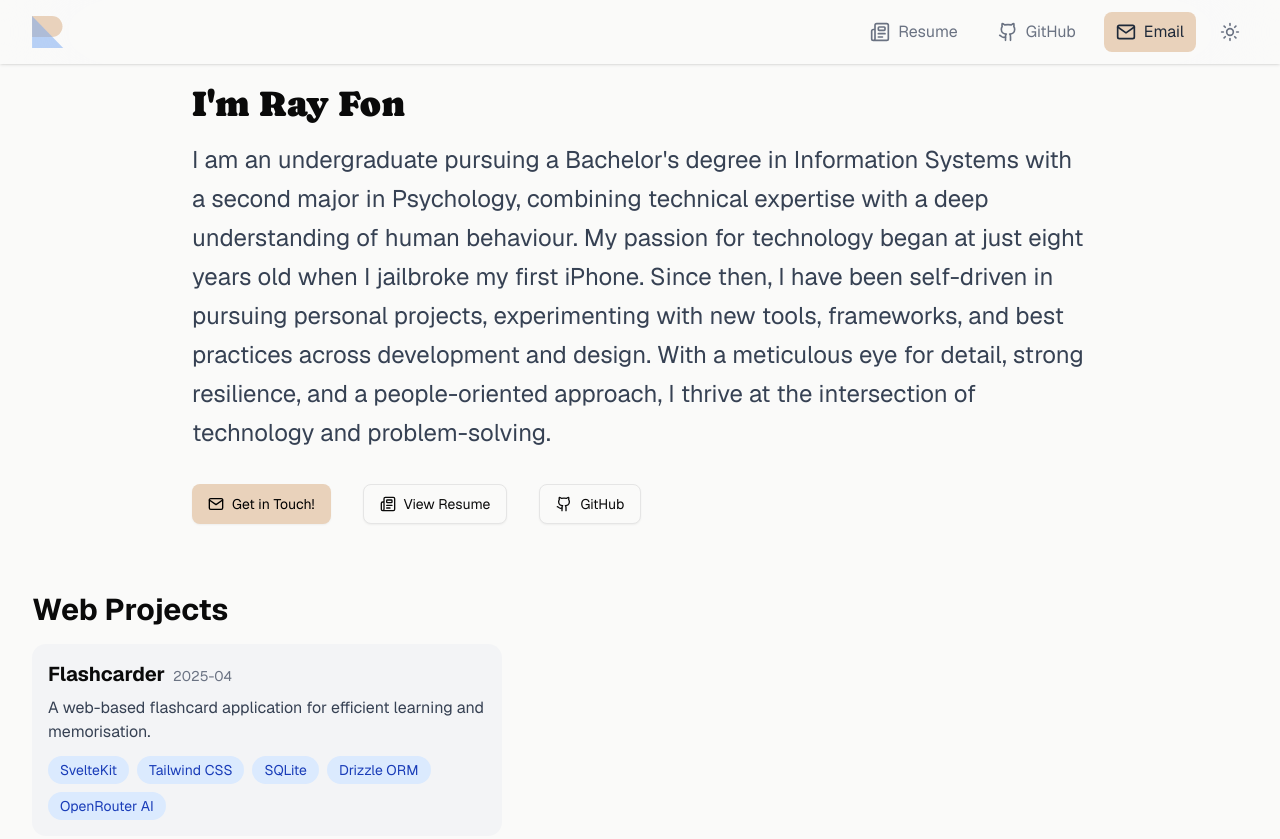
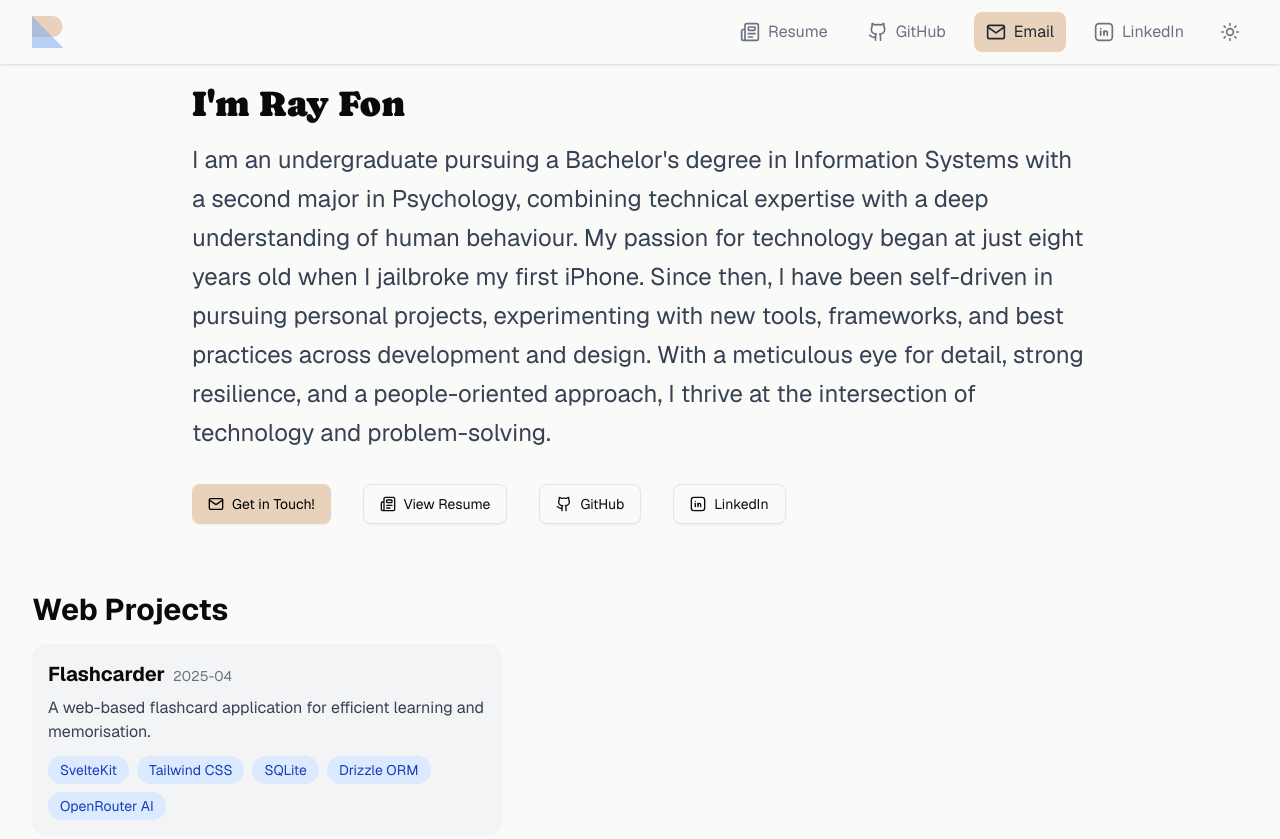
Before and after one commit to r4yfon/r4yfon.github.io, a Gatsby site: page / in a window 1280 px wide. Shown: the top 839 px of the page. Built offline with nearby package versions, Linux system fonts and the light colour scheme; Gatsby itself is replaced by a stand-in of ours; some packages are replaced by stand-ins of ours.

Commit message:
added linkedin

```diff
--- a/src/components/hero.tsx
+++ b/src/components/hero.tsx
@@ -100,6 +100,34 @@ const Hero: React.FC = () => {
                 GitHub
               </a>
             </Button>
+
+            <Button asChild variant="outline" size="lg">
+              <a
+                href="https://www.linkedin.com/in/rayfon"
+                target="_blank"
+                rel="noopener noreferrer"
+                className="flex items-center gap-2">
+                <svg
+                  xmlns="http://www.w3.org/2000/svg"
+                  width="20"
+                  height="20"
+                  viewBox="0 0 24 24"
+                  fill="none"
+                  stroke="currentColor"
+                  strokeWidth="2"
+                  strokeLinecap="round"
+                  strokeLinejoin="round"
+                  className="lucide lucide-linkedin-icon lucide-linkedin">
+                  <rect x="2" y="2" width="20" height="20" rx="4"></rect>
+                  <path d="M8 11v5"></path>
+                  <path d="M8 8v.01"></path>
+                  <path d="M12 16v-5"></path>
+                  <path d="M16 16v-3a2 2 0 0 0-4 0"></path>
+                  <title>View my LinkedIn profile!</title>
+                </svg>
+                LinkedIn
+              </a>
+            </Button>
           </div>
         </div>
       </div>
--- a/src/components/navbar.tsx
+++ b/src/components/navbar.tsx
@@ -51,7 +51,11 @@ const Navbar: React.FC = () => {
       <a
         className="text-2xl font-bold text-gray-900 dark:text-white flex items-center gap-2"
         href="/">
-        <img src="/assets/favicon.svg" alt="Logo" className="h-8 w-8 inline-block" />
+        <img
+          src="/assets/favicon.svg"
+          alt="Logo"
+          className="h-8 w-8 inline-block"
+        />
       </a>
 
       <div className="hidden md:flex space-x-4 items-center">
@@ -127,6 +131,33 @@ const Navbar: React.FC = () => {
             <title>Send me an email!</title>
           </svg>
           Email
+        </a>
+
+        {/* LinkedIn icon */}
+        <a
+          href="https://www.linkedin.com/in/rayfon"
+          target="_blank"
+          rel="noopener noreferrer"
+          className="px-3 py-2 flex gap-x-2 rounded-md hover:bg-gray-200 dark:hover:bg-gray-600 items-center">
+          <svg
+            xmlns="http://www.w3.org/2000/svg"
+            width="20"
+            height="20"
+            viewBox="0 0 24 24"
+            fill="none"
+            stroke="currentColor"
+            strokeWidth="2"
+            strokeLinecap="round"
+            strokeLinejoin="round"
+            className="lucide lucide-linkedin-icon lucide-linkedin">
+            <rect x="2" y="2" width="20" height="20" rx="4"></rect>
+            <path d="M8 11v5"></path>
+            <path d="M8 8v.01"></path>
+            <path d="M12 16v-5"></path>
+            <path d="M16 16v-3a2 2 0 0 0-4 0"></path>
+            <title>View my LinkedIn profile!</title>
+          </svg>
+          LinkedIn
         </a>
 
         {/* Dark mode button */}
@@ -267,6 +298,31 @@ const Navbar: React.FC = () => {
               </svg>
               Email
             </a>
+            <a
+              href="https://www.linkedin.com/in/rayfon"
+              target="_blank"
+              rel="noopener noreferrer"
+              className="px-3 py-2 flex gap-x-2 rounded-md hover:bg-gray-200 text-gray-500 dark:text-white dark:hover:bg-gray-600 items-center">
+              <svg
+                xmlns="http://www.w3.org/2000/svg"
+                width="20"
+                height="20"
+                viewBox="0 0 24 24"
+                fill="none"
+                stroke="currentColor"
+                strokeWidth="2"
+                strokeLinecap="round"
+                strokeLinejoin="round"
+                className="lucide lucide-linkedin-icon lucide-linkedin">
+                <rect x="2" y="2" width="20" height="20" rx="4"></rect>
+                <path d="M8 11v5"></path>
+                <path d="M8 8v.01"></path>
+                <path d="M12 16v-5"></path>
+                <path d="M16 16v-3a2 2 0 0 0-4 0"></path>
+                <title>View my LinkedIn profile!</title>
+              </svg>
+              LinkedIn
+            </a>
             {/* Dark mode button */}
             <button
               className="simple-dark-toggle px-3 py-2 me-3 md:me-0 flex gap-x-2 rounded-md w-full text-gray-500 dark:text-white hover:bg-gray-200 dark:hover:bg-gray-600"
```
